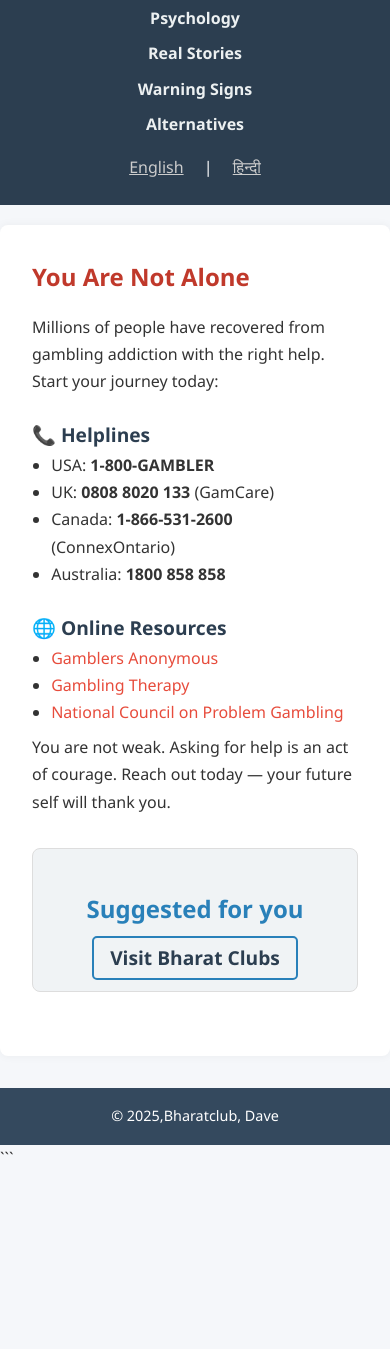
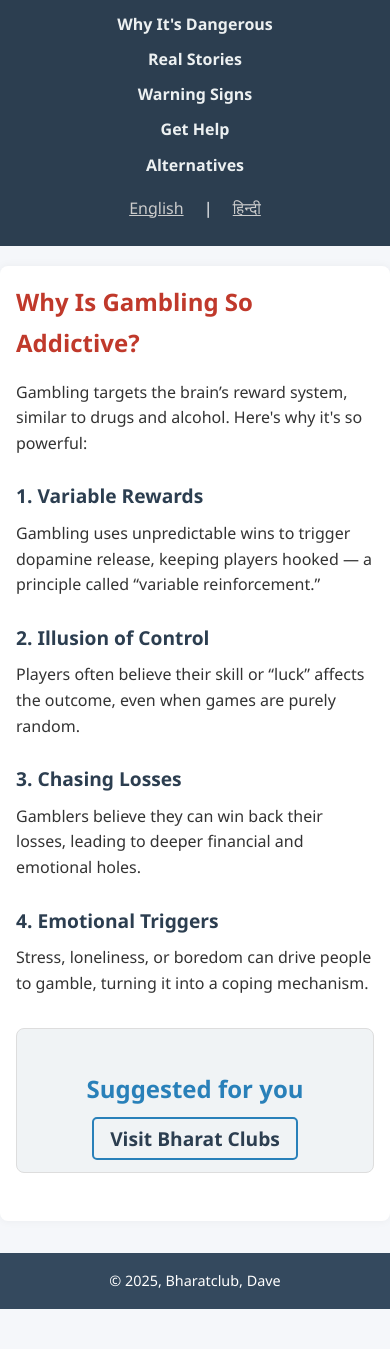
Before and after one commit to Gilde0/bharat3, a plain HTML site: page help.html in a window 390 px wide. Shown: the part 138-1487 px from the top of the page. Before the commit the page ends 1350 px from the top, so only its background shows below. Drawn offline with Linux system fonts and the light colour scheme.

Commit message:
Update help.html

````diff
--- a/help.html
+++ b/help.html
@@ -2,10 +2,17 @@
 <html lang="en">
 <head>
   <meta charset="UTF-8" />
-  <title>Get Help for Gambling Addiction</title>
+  <title>The Psychology of Gambling</title>
+  <link rel="stylesheet" href="../styles.css" />
   <link rel="icon" href="favicon.ico" type="image/x-icon" />
 <style>
-    * { margin: 0; padding: 0; box-sizing: border-box; }
+/* General Reset & Layout */
+* {
+  margin: 0;
+  padding: 0;
+  box-sizing: border-box;
+}
+
 body {
   font-family: 'Segoe UI', Tahoma, Geneva, Verdana, sans-serif;
   background-color: #f5f7fa;
@@ -14,14 +21,24 @@
   font-size: 16px;
   padding-bottom: 40px;
 }
+
+/* Header */
 header {
   background-color: #2c3e50;
   color: white;
   padding: 1.5rem 2rem;
   text-align: center;
 }
-    header h1 { font-size: 2rem; margin-bottom: 0.5rem; }
-    nav { margin-top: 0.5rem; }
+
+header h1 {
+  font-size: 2rem;
+  margin-bottom: 0.5rem;
+}
+
+nav {
+  margin-top: 0.5rem;
+}
+
 nav a {
   color: #ecf0f1;
   margin: 0 12px;
@@ -29,7 +46,12 @@
   font-weight: 600;
   transition: color 0.3s ease;
 }
-    nav a:hover { color: #f39c12; }
+
+nav a:hover {
+  color: #f39c12;
+}
+
+/* Main Content */
 main {
   padding: 2rem;
   max-width: 900px;
@@ -39,27 +61,22 @@
   box-shadow: 0 0 10px rgba(0,0,0,0.05);
   border-radius: 8px;
 }
+
 section h2 {
   font-size: 1.8rem;
   margin-bottom: 1rem;
   color: #c0392b;
 }
+
 section h3 {
   font-size: 1.2rem;
   margin-top: 1.5rem;
   color: #2c3e50;
 }
-    section p { margin: 0.5rem 0 1rem; }
-    ul { margin-left: 1.2rem; list-style: disc; }
-    a { color: #e74c3c; text-decoration: none; }
-    a:hover { text-decoration: underline; }
-    footer {
-      background-color: #34495e;
-      color: white;
-      text-align: center;
-      padding: 1rem 0;
-      margin-top: 2rem;
-      font-size: 0.9rem;
+
+section p {
+  margin: 0.5rem 0 1rem;
+  line-height: 1.6;
 }
 .suggested-for-you {
   background-color: #f0f3f5;
@@ -94,47 +111,89 @@
   color: white;
 }
 
+/* Buttons */
+.btn {
+  display: inline-block;
+  padding: 0.75rem 1.5rem;
+  background-color: #e74c3c;
+  color: white;
+  border-radius: 5px;
+  text-decoration: none;
+  margin-top: 1rem;
+  transition: background-color 0.3s ease;
+}
+
+.btn:hover {
+  background-color: #c0392b;
+}
+
+/* Footer */
+footer {
+  background-color: #34495e;
+  color: white;
+  text-align: center;
+  padding: 1rem 0;
+  position: relative;
+  bottom: 0;
+  width: 100%;
+  margin-top: 2rem;
+  font-size: 0.9rem;
+}
+
+/* Responsive */
 @media (max-width: 768px) {
-      nav a { display: block; margin: 0.5rem 0; }
-      header h1 { font-size: 1.5rem; }
-      section h2 { font-size: 1.5rem; }
+  main {
+    padding: 1rem;
+  }
+
+  nav a {
+    display: block;
+    margin: 0.5rem 0;
+  }
+
+  header h1 {
+    font-size: 1.5rem;
+  }
+
+  section h2 {
+    font-size: 1.5rem;
+  }
 }
 </style>
 </head>
 <body>
   <header>
-    <h1>Get Help Now</h1>
+    <h1>The Psychology of Gambling</h1>
     <nav>
-      <a href="index.html">Home</a>
-      <a href="dangers.html">Why It's Dangerous</a>
-      <a href="psychology.html">Psychology</a>
-      <a href="stories.html">Real Stories</a>
-      <a href="signs.html">Warning Signs</a>
-      <a href="alternatives.html">Alternatives</a>
+      <a href="https://gamblingaddiction.netlify.app/index.html">Home</a>
+      <a href="https://gamblingaddiction.netlify.app/dangers.html">Why It's Dangerous</a>
+      <a href="https://gamblingaddiction.netlify.app/stories.html">Real Stories</a>
+      <a href="https://gamblingaddiction.netlify.app/signs.html">Warning Signs</a>
+      <a href="https://gamblingaddiction.netlify.app/help.html">Get Help</a>
+      <a href="https://gamblingaddiction.netlify.app/alternatives.html">Alternatives</a>
     </nav>
     <div style="margin-top: 1rem;">
-      <a href="/index.html" style="color:#ccc; margin: 0 1rem; text-decoration: underline;">English</a> |
-      <a href="/hi/index.html" style="color:#ccc; margin: 0 1rem; text-decoration: underline;">हिन्दी</a>
+      <a href="https://gamblingaddiction.netlify.app/index.html" style="color:#ccc; margin: 0 1rem; text-decoration: underline;">English</a> |
+      <a href="https://gamblingaddiction.netlify.app/hi/index.html" style="color:#ccc; margin: 0 1rem; text-decoration: underline;">हिन्दी</a>
     </div>
   </header>
+
   <main>
     <section>
-      <h2>You Are Not Alone</h2>
-      <p>Millions of people have recovered from gambling addiction with the right help. Start your journey today:</p>
-      <h3>📞 Helplines</h3>
-      <ul>
-        <li>USA: <strong>1-800-GAMBLER</strong></li>
-        <li>UK: <strong>0808 8020 133</strong> (GamCare)</li>
-        <li>Canada: <strong>1-866-531-2600</strong> (ConnexOntario)</li>
-        <li>Australia: <strong>1800 858 858</strong></li>
-      </ul>
-      <h3>🌐 Online Resources</h3>
-      <ul>
-        <li><a href="https://www.gamblersanonymous.org/" target="_blank">Gamblers Anonymous</a></li>
-        <li><a href="https://www.gamblingtherapy.org/" target="_blank">Gambling Therapy</a></li>
-        <li><a href="https://www.ncpgambling.org/" target="_blank">National Council on Problem Gambling</a></li>
-      </ul>
-      <p>You are not weak. Asking for help is an act of courage. Reach out today — your future self will thank you.</p>
+      <h2>Why Is Gambling So Addictive?</h2>
+      <p>Gambling targets the brain’s reward system, similar to drugs and alcohol. Here's why it's so powerful:</p>
+
+      <h3>1. Variable Rewards</h3>
+      <p>Gambling uses unpredictable wins to trigger dopamine release, keeping players hooked — a principle called “variable reinforcement.”</p>
+
+      <h3>2. Illusion of Control</h3>
+      <p>Players often believe their skill or “luck” affects the outcome, even when games are purely random.</p>
+
+      <h3>3. Chasing Losses</h3>
+      <p>Gamblers believe they can win back their losses, leading to deeper financial and emotional holes.</p>
+
+      <h3>4. Emotional Triggers</h3>
+      <p>Stress, loneliness, or boredom can drive people to gamble, turning it into a coping mechanism.</p>
     </section>
  <section class="suggested-for-you">
     <h3>Suggested for you</h3>
@@ -143,8 +202,9 @@
     </a>
   </section>
   </main>
+
   <footer>
-    <p>&copy 2025,Bharatclub, Dave</p>
+    <p>&copy; 2025, Bharatclub, Dave</p>
   </footer>
 </body>
-</html> ```
+</html>
````
Lines whose indentation alone changed are shown as unchanged.
